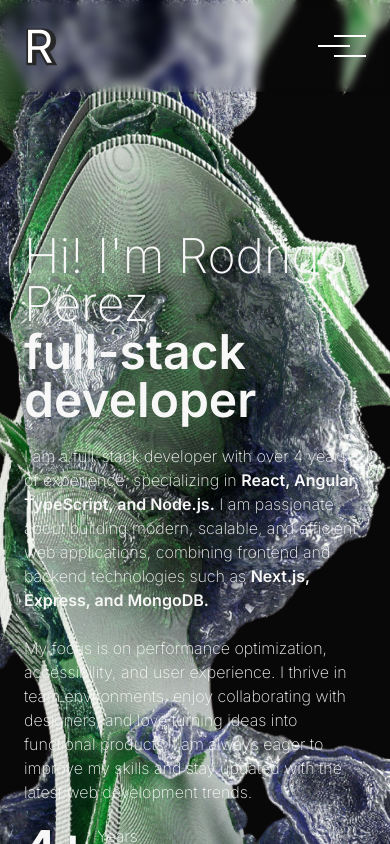
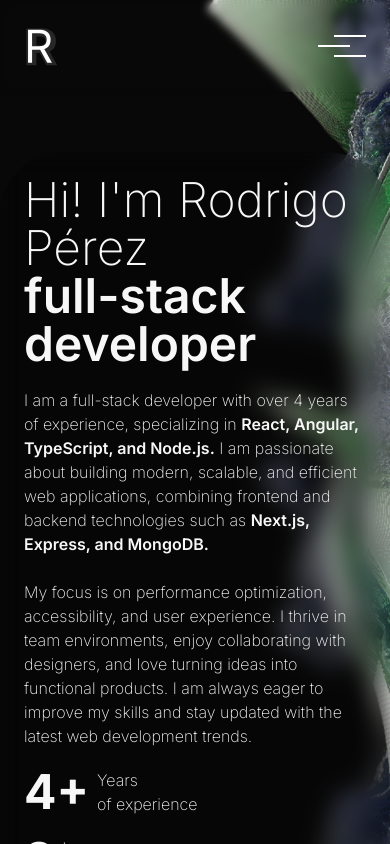
Before and after one commit to rodrigoperezdev/mi-web-next, a Next.js app: page / in a window 390 px wide. Shown: the top 844 px of the page. Built offline with nearby package versions, Linux system fonts and the light colour scheme.

Commit message:
fix: Home introduction responsive

```diff
--- a/src/app/layout.tsx
+++ b/src/app/layout.tsx
@@ -23,7 +23,7 @@ export default function RootLayout({
     <html lang="en" dir="ltr">
       <body className={inter.className}>
         <Header />
-        <main className="home-section pt-48">{children}</main>
+        <main className="home-section pt-28 lg:pt-48">{children}</main>
         <Footer />
       </body>
     </html>
--- a/src/app/styles/globals.css
+++ b/src/app/styles/globals.css
@@ -298,6 +298,12 @@ a:hover {
   background-position-x: right;
 }
 
+@media screen and (max-width: 708px) {
+  .home-section {
+    background-position-x: 86px;
+  }
+}
+
 /* Project Card */
 .project-card {
   background-color: var(--gray-rod, #141414);
--- a/src/components/Experience.tsx
+++ b/src/components/Experience.tsx
@@ -21,7 +21,7 @@ export const Experience = () => {
   ];
 
   return (
-    <section className="flex justify-between backdrop-blur-sm pt-36 mt-[-3rem] rounded-3xl pr-20 2xl:pr-36">
+    <section className="flex justify-between backdrop-blur-sm pt-36 mt-[-7rem] rounded-3xl pr-20 2xl:pr-36">
       <div>
         <img src="/moon.png" alt="Moon" />
       </div>
--- a/src/components/HomeIntroduction.tsx
+++ b/src/components/HomeIntroduction.tsx
@@ -1,6 +1,6 @@
 export const HomeIntroduction = () => {
   return (
-    <section className="container mx-auto md-my-36 my-10 px-6 ">
+    <section className="container mx-auto md-my-36 my-10 px-6 py-6 lg:py-0 lg:backdrop-blur-0 backdrop-blur-md backdrop-brightness-75 lg:backdrop-brightness-100 rounded-[4rem]">
       <h1>
         Hi! I'm Rodrigo Pérez
         <br /> <b>full-stack developer</b>
```
